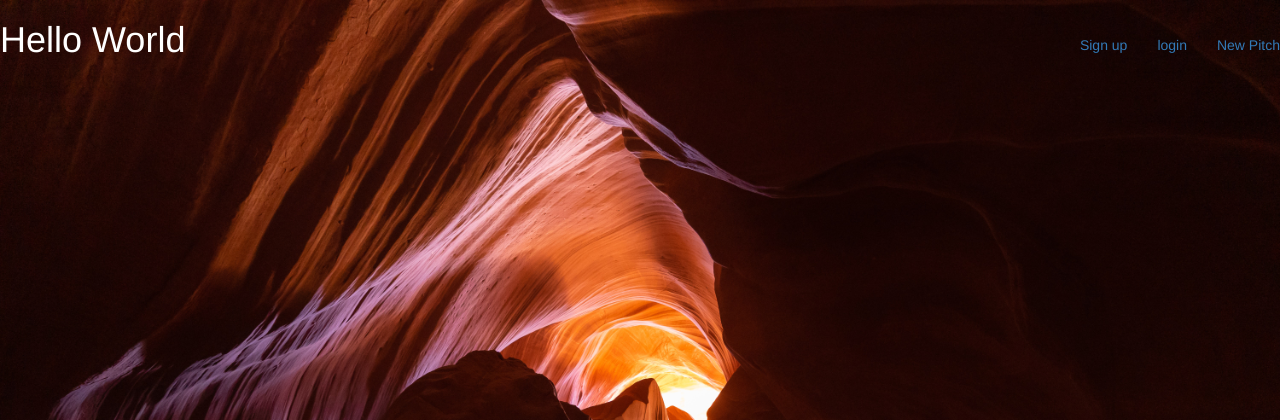
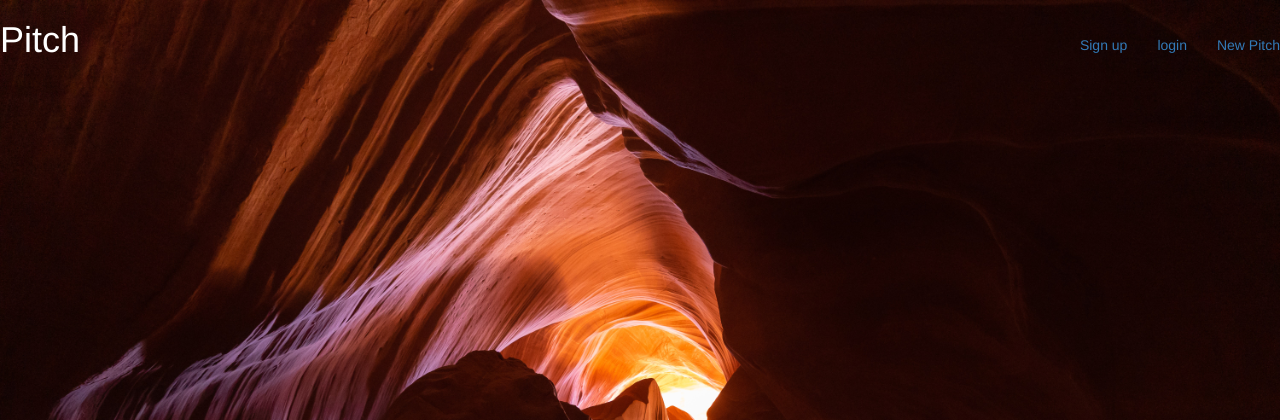
Before and after one commit to Mohamedlee27/Pitch-IP, a Flask app: page / in a window 1280 px wide. Shown: the top 420 px of the page. Run offline with Flask 2, Linux system fonts and the light colour scheme; some libraries are stand-ins or nearby versions.

Commit message:
renamed hello world to pitch

```diff
--- a/app/templates/index.html
+++ b/app/templates/index.html
@@ -4,5 +4,5 @@
     <link rel="stylesheet" href="{{url_for('static',filename='index.css')}}">
 {% endblock %}
 {% block content %}
-<h1>Hello World</h1>
+<h1>Pitch</h1>
 {% endblock %}
```
